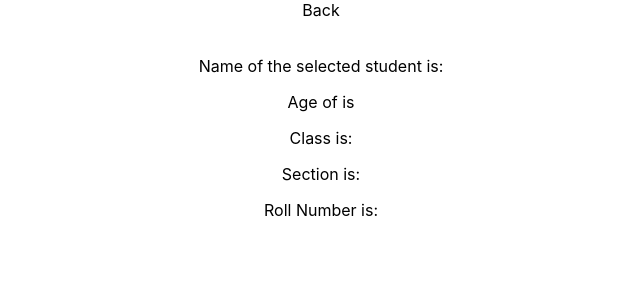
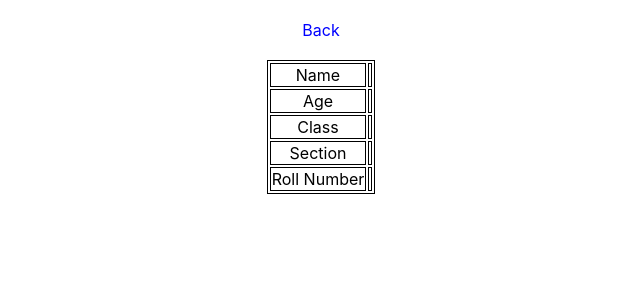
Before and after one commit to pulgupta/react-training, a React (Create React App) app: page /studentdetails in a window 1280 px wide. Shown: the top 300 px of the page, without its empty margins (319-959 px from the left). Built offline with nearby package versions, Linux system fonts and the light colour scheme.

Commit message:
some formatting

```diff
--- a/src/components/StudentDetails.jsx
+++ b/src/components/StudentDetails.jsx
@@ -4,20 +4,49 @@ import { connect } from "react-redux";
 const StudentDetails = props => {
   return (
     <React.Fragment>
-      <span className="pointer" onClick={() => props.history.push("/student")}>
+      <br />
+      <span
+        className="pointer anchor"
+        onClick={() => props.history.push("/student")}
+      >
         Back
       </span>
       <br />
       <br />
-      <div>
-        <p>Name of the selected student is: {props.student.name}</p>
-        <p>
-          Age of {props.student.name} is {props.student.age}
-        </p>
-        <p>Class is: {props.student.class}</p>
-        <p>Section is: {props.student.section}</p>
-        <p>Roll Number is: {props.student.rollNumber}</p>
-      </div>
+      <table align="center">
+        <tbody>
+          <tr>
+            <td>Name</td>
+            <td>
+              <strong>{props.student.name}</strong>
+            </td>
+          </tr>
+          <tr>
+            <td>Age</td>
+            <td>
+              <strong>{props.student.age}</strong>
+            </td>
+          </tr>
+          <tr>
+            <td>Class</td>
+            <td>
+              <strong>{props.student.class}</strong>
+            </td>
+          </tr>
+          <tr>
+            <td>Section</td>
+            <td>
+              <strong>{props.student.section}</strong>
+            </td>
+          </tr>
+          <tr>
+            <td>Roll Number</td>
+            <td>
+              <strong>{props.student.rollNumber}</strong>
+            </td>
+          </tr>
+        </tbody>
+      </table>
     </React.Fragment>
   );
 };
--- a/src/index.css
+++ b/src/index.css
@@ -15,3 +15,13 @@ code {
 .pointer {
   cursor: pointer;
 }
+
+.anchor {
+  color: blue;
+}
+
+table,
+th,
+td {
+  border: 1px solid black;
+}
```
